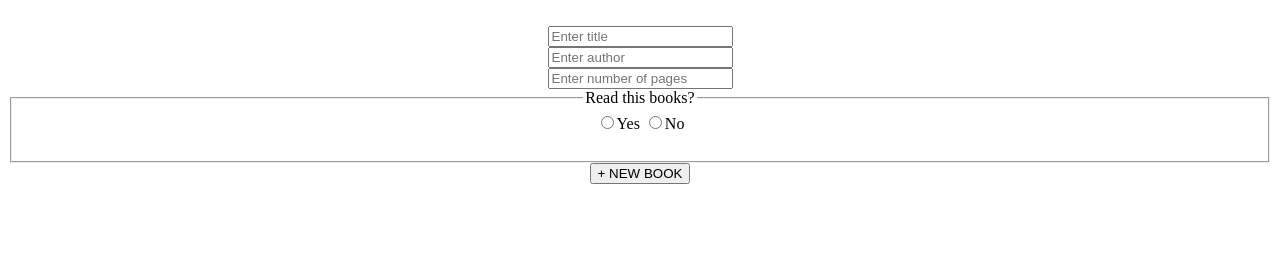
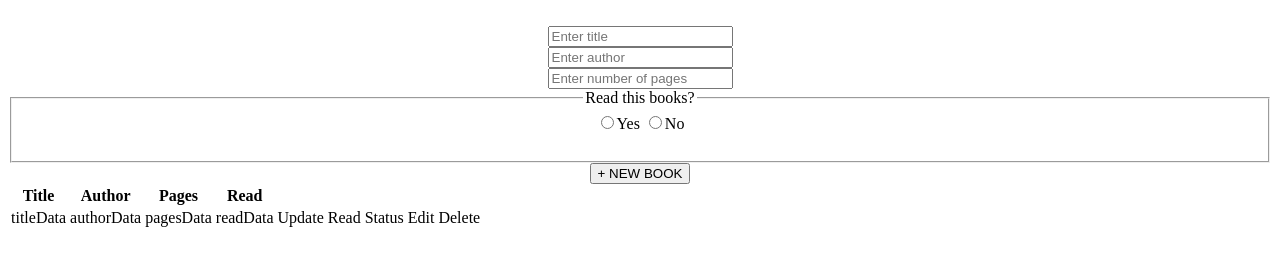
Before and after one commit to Eshan-Sharma/library-project, a plain HTML site: page index.html in a window 1280 px wide. Drawn offline with Linux system fonts and the light colour scheme.

Commit message:
table added as well as add to dom logic added

```diff
--- a/index.html
+++ b/index.html
@@ -19,7 +19,32 @@
         </fieldset>
         <button class="new-book" onclick="addBookToLibrary()">+ NEW BOOK</button>
     </div>
-    <div id="content"></div>
+    <div id="content">
+        <table id="myTable">
+            <thead>
+                <tr>
+                    <th>Title</th>
+                    <th>Author</th>
+                    <th>Pages</th>
+                    <th>Read</th>
+                    <th></th>
+                    <th></th>
+                    <th></th>
+                </tr>
+            </thead>
+            <tbody>
+                <tr>
+                    <td>titleData</td>
+                    <td>authorData</td>
+                    <td>pagesData</td>
+                    <td>readData</td>
+                    <td>Update Read Status</td>
+                    <td>Edit</td>
+                    <td>Delete</td>
+                </tr>
+            </tbody>
+        </table>
+    </div>
     <script src="script.js"></script>
 </body>
 </html>
--- a/script.js
+++ b/script.js
@@ -19,3 +19,12 @@ function addBookToLibrary(){
     console.log(myLibrary);
     addToDom(myLibrary);
 }
+
+function addToDom(myLibrary){
+    document.getElementById("content").innerHTML = ""
+    myLibrary.forEach(element => {
+        let titleChild = document.createElement("div");
+        titleChild.innerHTML = element.title;
+        document.getElementById("content").appendChild(titleChild);
+    });
+}
```
